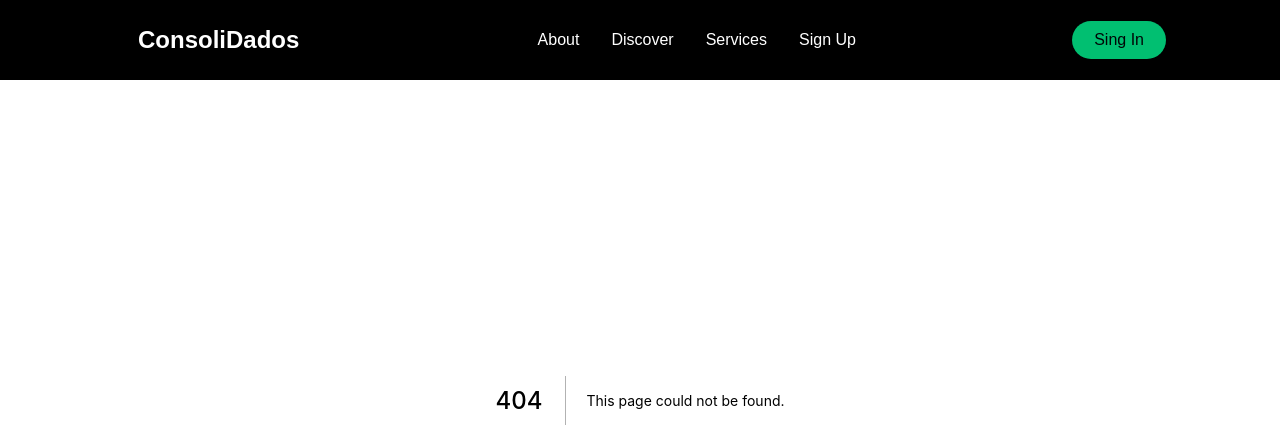
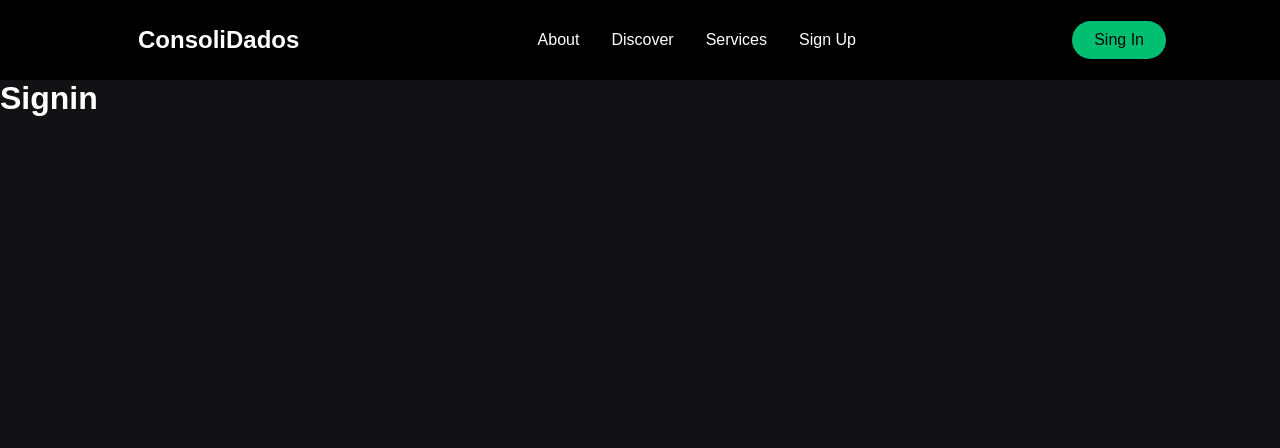
Before and after one commit to JohnnyCarreiro/consolidadosV2, a Next.js app: page /signin in a window 1280 px wide. Before the commit this address had no page. Shown: the top 448 px of the page. Built offline with nearby package versions, Linux system fonts and the light colour scheme; a web font is replaced by a local one.

Commit message:
feat: Create Sign In page

```diff
--- /dev/null
+++ b/src/pages/signin.tsx
@@ -0,0 +1,17 @@
+import { ReactNode } from 'react'
+import { SigninContainer } from '@/styles/signin'
+
+interface SigninProps {
+  children: ReactNode;
+}
+
+export const Signin: React.FC<SigninProps> = ({ children }) => {
+  return (
+    <SigninContainer>
+      <h1>Signin</h1>
+      {children}
+    </SigninContainer>
+  )
+}
+
+export default Signin
--- /dev/null
+++ b/src/styles/signin.ts
@@ -0,0 +1,6 @@
+import styled from 'styled-components'
+
+export const SigninContainer = styled.div`
+  margin-top: 80px;
+  min-height: 100vh;
+`
```
